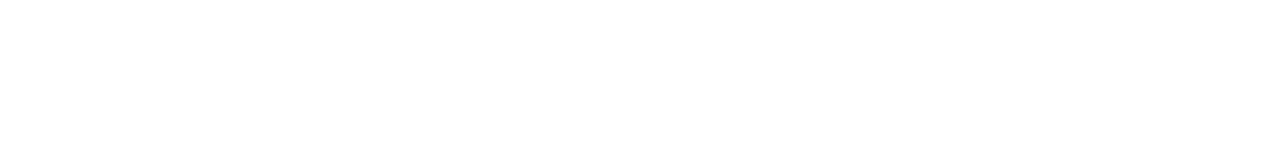
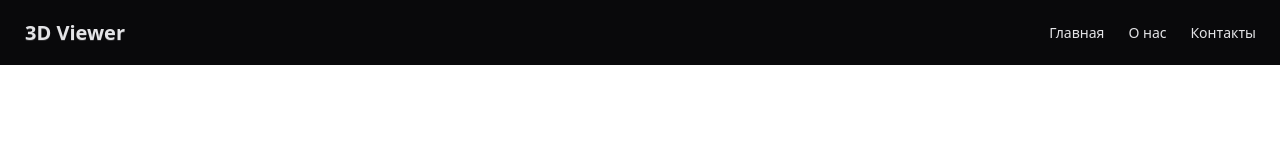
Before and after one commit to sequent-hub/ifc-viewer, a website built with Vite: page index.html in a window 1280 px wide. Built offline with nearby package versions, Linux system fonts and the light colour scheme.

Commit message:
добавлен navbar

```diff
--- a/index.html
+++ b/index.html
@@ -1,11 +1,34 @@
 <!doctype html>
-<html lang="ru">
+<html lang="ru" data-theme="light">
   <head>
     <meta charset="UTF-8" />
     <meta name="viewport" content="width=device-width, initial-scale=1.0" />
-    <title>3D</title>
+    <title>3D </title>
   </head>
   <body class="min-h-screen bg-base-100 text-base-content">
+    <div class="navbar bg-neutral text-neutral-content">
+      <div class="navbar-start">
+        <div class="dropdown">
+          <div tabindex="0" role="button" class="btn btn-ghost lg:hidden" aria-label="Открыть меню">
+            <svg xmlns="http://www.w3.org/2000/svg" class="h-5 w-5" fill="none" viewBox="0 0 24 24"><path stroke="currentColor" stroke-linecap="round" stroke-width="2" d="M4 6h16M4 12h16M4 18h16"/></svg>
+          </div>
+          <ul tabindex="0" class="menu menu-sm dropdown-content bg-base-200 rounded-box z-10 mt-3 w-52 p-2 shadow">
+            <li><a>Главная</a></li>
+            <li><a>О нас</a></li>
+            <li><a>Контакты</a></li>
+          </ul>
+        </div>
+        <a class="btn btn-ghost text-xl">3D Viewer</a>
+      </div>
+      <div class="navbar-end hidden lg:flex">
+        <ul class="menu menu-horizontal px-1">
+          <li><a>Главная</a></li>
+          <li><a>О нас</a></li>
+          <li><a>Контакты</a></li>
+        </ul>
+      </div>
+    </div>
+
     <div id="app"></div>
     <script type="module" src="/src/main.js"></script>
   </body>
--- a/package.json
+++ b/package.json
@@ -9,6 +9,7 @@
     "preview": "vite preview"
   },
   "devDependencies": {
+    "@tailwindcss/postcss": "^4.1.13",
     "autoprefixer": "^10.4.21",
     "postcss": "^8.5.6",
     "tailwindcss": "^4.1.13",
--- a/postcss.config.cjs
+++ b/postcss.config.cjs
@@ -1,6 +1,7 @@
+// postcss.config.cjs
 module.exports = {
     plugins: {
-      tailwindcss: {},
+      "@tailwindcss/postcss": {},
       autoprefixer: {},
     },
   };
--- a/src/main.js
+++ b/src/main.js
@@ -1,2 +1,7 @@
 import "./style.css";
-// Точка входа приложения (vanilla JS)
+
+// Переключение темы daisyUI (light/dark)
+document.getElementById("theme")?.addEventListener("click", () => {
+  const root = document.documentElement;
+  root.setAttribute("data-theme", root.getAttribute("data-theme") === "dark" ? "light" : "dark");
+});
--- a/src/style.css
+++ b/src/style.css
@@ -1,3 +1,2 @@
-@tailwind base;
-@tailwind components;
-@tailwind utilities;
+@import "tailwindcss";
+@plugin "daisyui";
--- a/tailwind.config.cjs
+++ b/tailwind.config.cjs
@@ -2,5 +2,4 @@
 module.exports = {
     content: ["./index.html", "./src/**/*.{js,html}"],
     theme: { extend: {} },
-    plugins: [require("daisyui")],
   };
```
Also changed, not shown: 1 other file.
